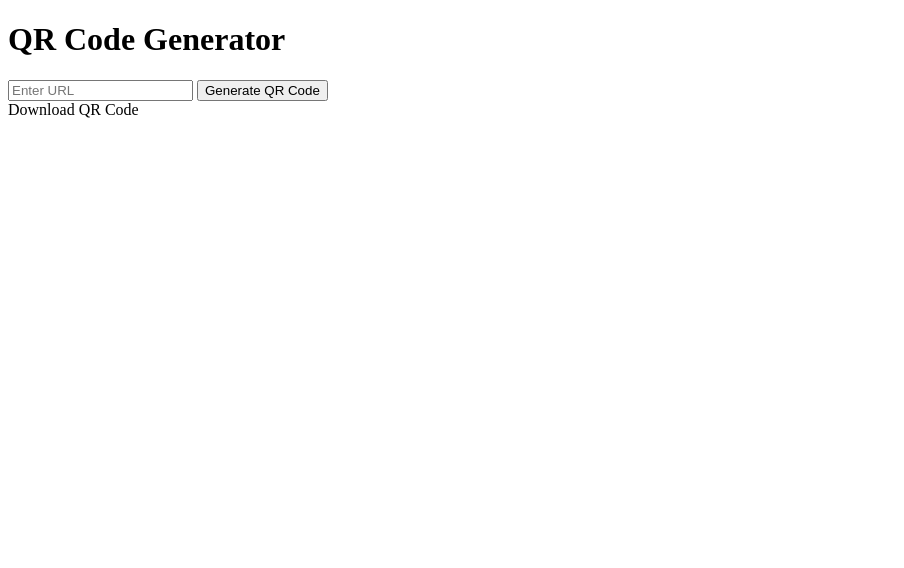
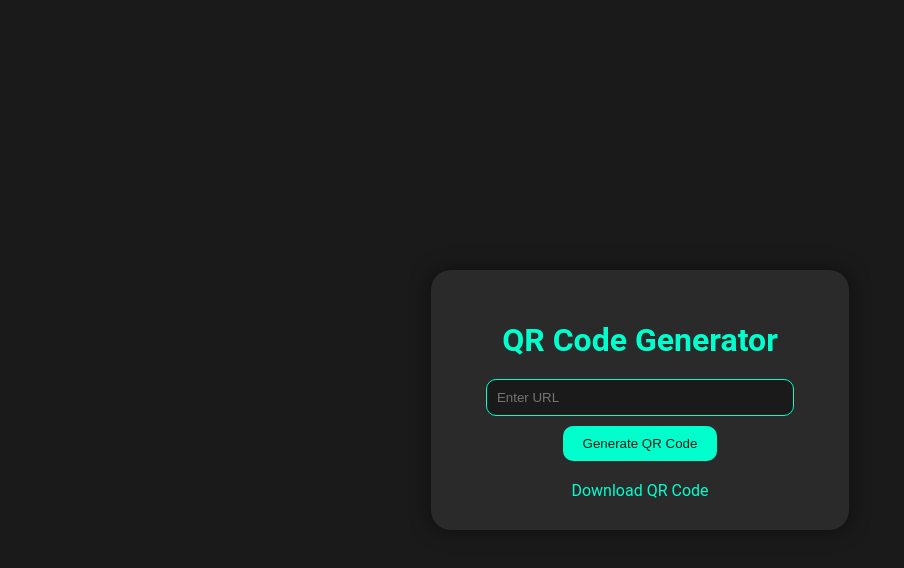
Before and after one commit to DGZFE/qr.io, a plain HTML site: page index.html in a window 1280 px wide. Shown: the whole page, without its empty margins (0-904 px from the left). Drawn offline with Linux system fonts and the light colour scheme.

Commit message:
Update index.html

```diff
--- a/index.html
+++ b/index.html
@@ -4,7 +4,7 @@
   <meta charset="UTF-8">
   <meta name="viewport" content="width=device-width, initial-scale=1.0">
   <title>QR Code Generator</title>
-<link rel="stylesheet" href="/qr.io/css/style.css">
+  <link rel="stylesheet" href="styles.css">
 </head>
 <body>
   <div class="container">
```
